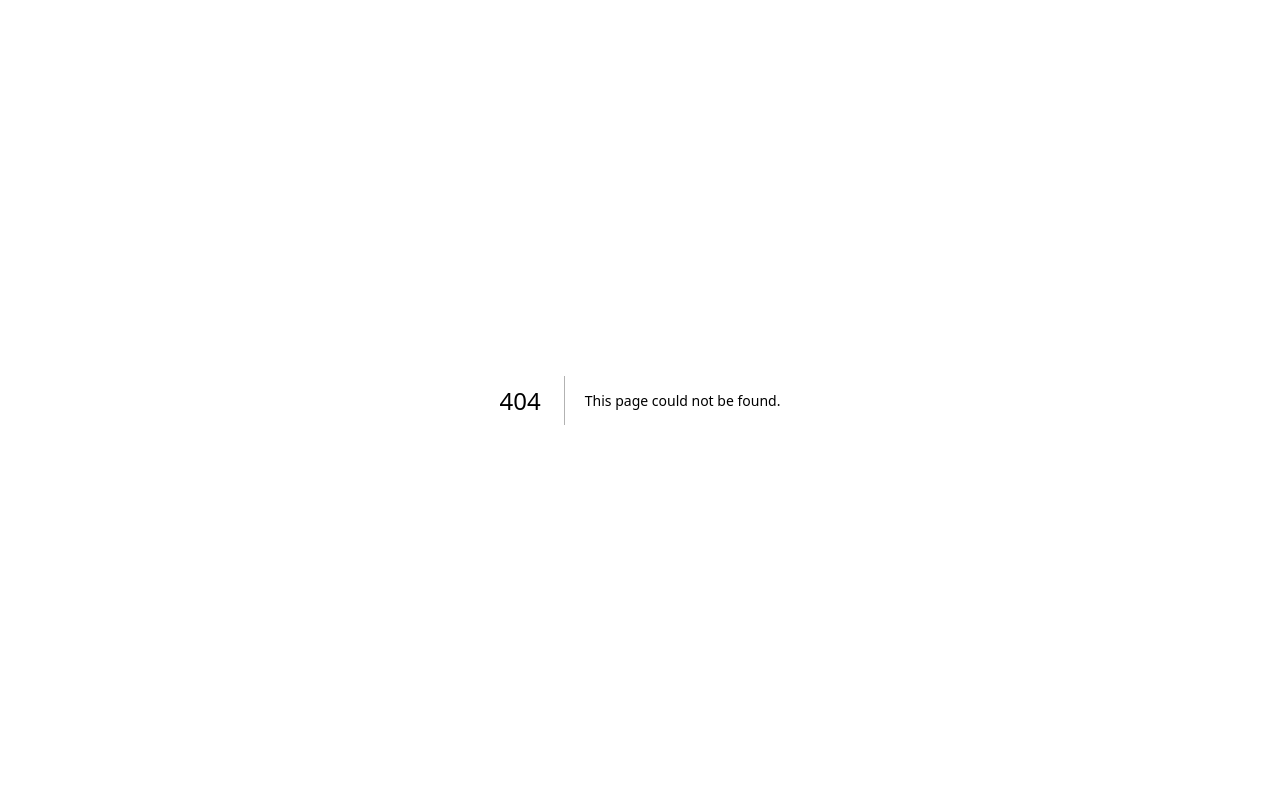
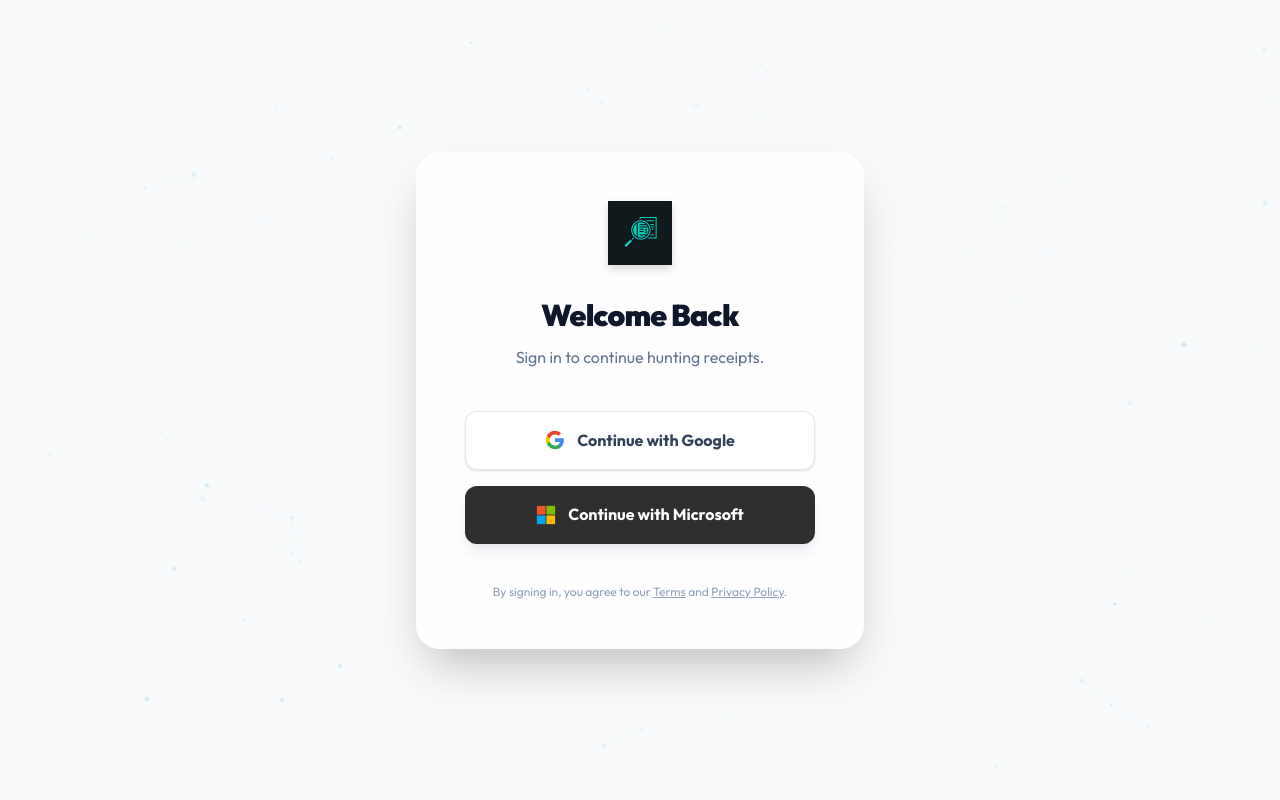
Before and after one commit to simonsandvik/quitti, a Next.js app: page /login in a window 1280 px wide. Before the commit this address had no page. Built offline with nearby package versions, Linux system fonts and the light colour scheme.

Commit message:
UI: Add dedicated Login page and link in header

```diff
--- /dev/null
+++ b/src/app/login/page.tsx
@@ -0,0 +1,72 @@
+"use client";
+
+import { signIn } from "next-auth/react";
+import Image from "next/image";
+import Link from "next/link";
+import { Button } from "@/components/ui/Button";
+import { AnimatedBackground } from "@/components/ui/AnimatedBackground";
+
+export default function LoginPage() {
+    return (
+        <div className="relative min-h-screen flex items-center justify-center p-6 bg-slate-50">
+            <AnimatedBackground />
+
+            {/* Background Glow */}
+            <div className="absolute top-1/2 left-1/2 -translate-x-1/2 -translate-y-1/2 w-full max-w-lg h-[400px] bg-emerald-500/10 blur-[120px] rounded-full -z-10 pointer-events-none"></div>
+
+            <div className="w-full max-w-md bg-white/80 backdrop-blur-xl border border-white/50 shadow-2xl rounded-3xl p-8 md:p-12 relative animate-in fade-in zoom-in-95 duration-500">
+
+                {/* Logo */}
+                <div className="flex justify-center mb-8">
+                    <Link href="/" className="group">
+                        <div className="relative w-16 h-16 group-hover:scale-105 transition-transform duration-300">
+                            <Image
+                                src="/logo.png"
+                                alt="Quitti Logo"
+                                fill
+                                className="object-contain drop-shadow-lg"
+                            />
+                        </div>
+                    </Link>
+                </div>
+
+                <div className="text-center mb-10">
+                    <h1 className="text-3xl font-black text-slate-900 tracking-tight mb-3">Welcome Back</h1>
+                    <p className="text-slate-500">Sign in to continue hunting receipts.</p>
+                </div>
+
+                <div className="space-y-4">
+                    <button
+                        onClick={() => signIn("google", { callbackUrl: "/" })}
+                        className="w-full flex items-center justify-center gap-3 px-6 py-4 bg-white border border-slate-200 text-slate-700 font-bold rounded-xl hover:bg-slate-50 hover:border-slate-300 transition-all shadow-sm group"
+                    >
+                        <svg className="w-5 h-5 group-hover:scale-110 transition-transform" viewBox="0 0 24 24">
+                            <path d="M22.56 12.25c0-.78-.07-1.53-.2-2.25H12v4.26h5.92c-.26 1.37-1.04 2.53-2.21 3.31v2.77h3.57c2.08-1.92 3.28-4.74 3.28-8.09z" fill="#4285F4" />
+                            <path d="M12 23c2.97 0 5.46-.98 7.28-2.66l-3.57-2.77c-.98.66-2.23 1.06-3.71 1.06-2.86 0-5.29-1.93-6.16-4.53H2.18v2.84C3.99 20.53 7.7 23 12 23z" fill="#34A853" />
+                            <path d="M5.84 14.09c-.22-.66-.35-1.36-.35-2.09s.13-1.43.35-2.09V7.07H2.18C1.43 8.55 1 10.22 1 12s.43 3.45 1.18 4.93l2.85-2.22.81-.62z" fill="#FBBC05" />
+                            <path d="M12 5.38c1.62 0 3.06.56 4.21 1.64l3.15-3.15C17.45 2.09 14.97 1 12 1 7.7 1 3.99 3.47 2.18 7.07l3.66 2.84c.87-2.6 3.3-4.53 6.16-4.53z" fill="#EA4335" />
+                        </svg>
+                        <span>Continue with Google</span>
+                    </button>
+
+                    <button
+                        onClick={() => signIn("azure-ad", { callbackUrl: "/" })}
+                        className="w-full flex items-center justify-center gap-3 px-6 py-4 bg-[#2F2F2F] text-white font-bold rounded-xl hover:bg-black transition-all shadow-lg shadow-gray-400/20 group"
+                    >
+                        <svg className="w-5 h-5 group-hover:scale-110 transition-transform" viewBox="0 0 23 23">
+                            <path fill="#f35325" d="M1 1h10v10H1z" />
+                            <path fill="#81bc06" d="M12 1h10v10H12z" />
+                            <path fill="#05a6f0" d="M1 12h10v10H1z" />
+                            <path fill="#ffba08" d="M12 12h10v10H12z" />
+                        </svg>
+                        <span>Continue with Microsoft</span>
+                    </button>
+                </div>
+
+                <div className="mt-10 text-center text-xs text-slate-400">
+                    By signing in, you agree to our <Link href="#" className="underline hover:text-slate-600">Terms</Link> and <Link href="#" className="underline hover:text-slate-600">Privacy Policy</Link>.
+                </div>
+            </div>
+        </div>
+    );
+}
--- a/src/components/Header.tsx
+++ b/src/components/Header.tsx
@@ -77,12 +77,12 @@ export const Header = ({ onReset }: HeaderProps) => {
                             </div>
                         ) : (
                             <div className="flex items-center gap-4">
-                                <button
-                                    onClick={() => signIn(undefined, { callbackUrl: '/' })}
+                                <Link
+                                    href="/login"
                                     className="text-slate-600 hover:text-slate-900 font-semibold text-sm transition-colors"
                                 >
                                     Sign In
-                                </button>
+                                </Link>
                                 <a href="#pricing" className="px-5 py-2.5 bg-emerald-500/10 hover:bg-emerald-500/20 text-emerald-600 text-sm font-semibold rounded-lg border border-emerald-500/20 transition-all">
                                     Get Started
                                 </a>
--- a/src/lib/auth.ts
+++ b/src/lib/auth.ts
@@ -74,12 +74,10 @@ export const authOptions: NextAuthOptions = {
             return session;
         },
     },
-    /*
     pages: {
-        signIn: "/",
-        error: "/",
+        signIn: "/login",
+        error: "/login",
     },
-    */
     debug: false,
     cookies: {
         sessionToken: {
```
